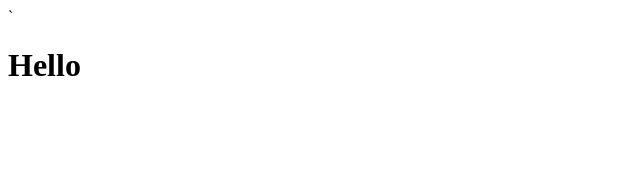
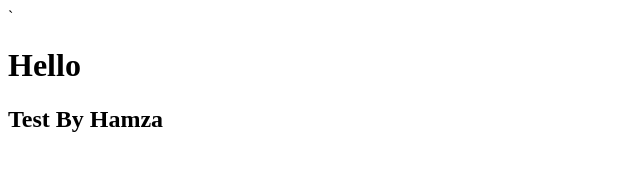
Before and after one commit to MianHamzaHussain/test-name, a plain HTML site: page index.html in a window 1280 px wide. Shown: the whole page, without its empty margins (0-640 px from the left). Drawn offline with Linux system fonts and the light colour scheme.

Commit message:
Heading 1

```diff
--- a/index.html
+++ b/index.html
@@ -8,5 +8,6 @@
   </head>
   <body>
     <h1>Hello</h1>
+    <h2>Test By Hamza</h2>
   </body>
 </html>
```
